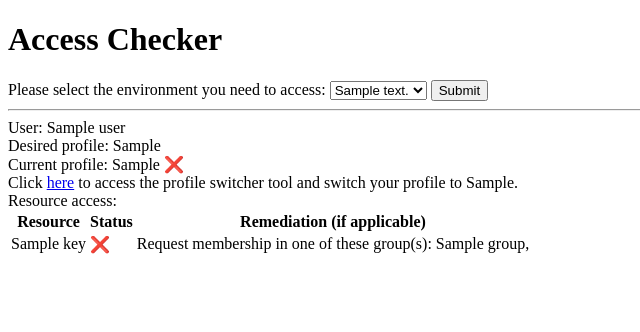
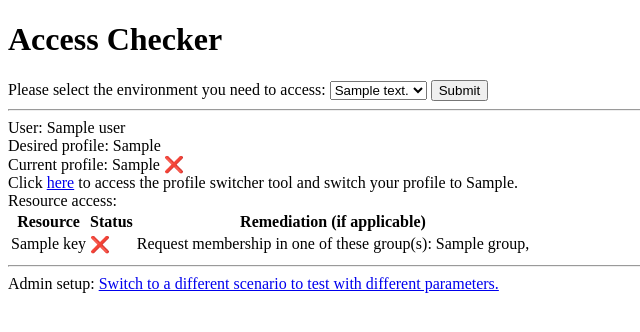
Before and after one commit to haileyplusplus/demo-access-checker, a Flask app: template frontend/templates/checker.html in a window 1280 px wide. Shown: the top 332 px of the page, without its empty margins (0-640 px from the left). Run offline with Flask 3, Linux system fonts and the light colour scheme; the template is opened without the code that fills it: most values are stand-ins (such as "Sample title", 1, 10 or a date in 2020).

Commit message:
Mention frontend port and link /admin scenario chooser.

```diff
--- a/frontend/templates/checker.html
+++ b/frontend/templates/checker.html
@@ -82,5 +82,8 @@
     </table>
 </div>
 {% endif %}
+
+<hr>
+Admin setup: <a href="/admin">Switch to a different scenario to test with different parameters.</a>
 </body>
 </html>
```
Also changed, not shown: README.md.
